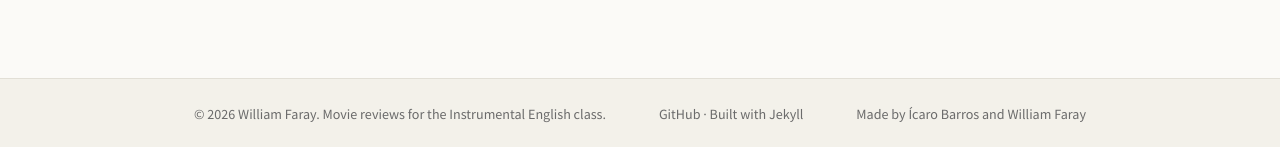
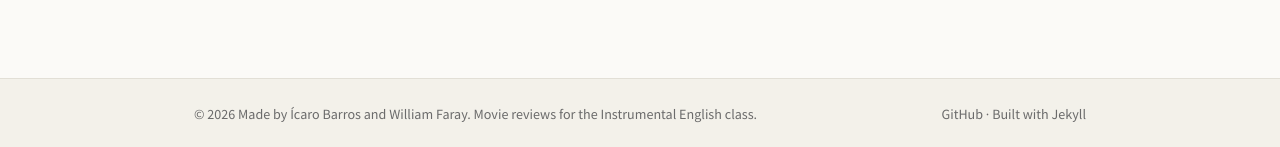
Before and after one commit to WillFaray/plot-twist, a Jekyll site: the page built from index.md, in a window 1280 px wide. Shown: the part 1752-1899 px from the top of the page. Built offline with Jekyll 4.4.1, drawn with Linux system fonts in a browser that asks for light colours; some web fonts are replaced.

Commit message:
Align GitHub and Built with Jekyll to the right in footer

```diff
--- a/_includes/footer.html
+++ b/_includes/footer.html
@@ -1,15 +1,12 @@
 <footer class="site-footer">
   <div class="container">
-    <div>© {{ site.time | date: '%Y' }} {{ site.author.name | default: site.title }}. Movie reviews for the Instrumental
+    <div>© {{ site.time | date: '%Y' }} Made by Ícaro Barros and William Faray. Movie reviews for the Instrumental
       English class.</div>
-    <div>
+    <div style="text-align: right;">
       {%- if site.github_username -%}
       <a href="https://github.com/WillFaray/plot-twist" rel="noopener" target="_blank">GitHub</a>
       {%- endif -%}
       <span class="text-muted"> · Built with Jekyll</span>
     </div>
-    <div>
-      <span class="text-muted">Made by Ícaro Barros and William Faray</span>
-    </div>
   </div>
 </footer>
```
